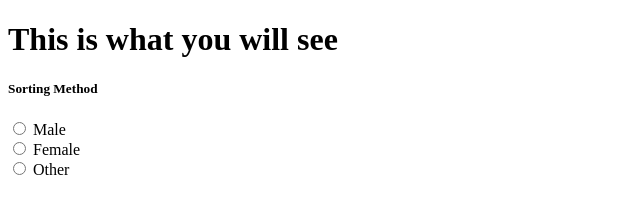
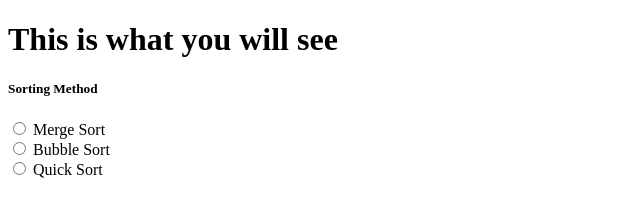
Before and after one commit to mbalbera/sorting-visualizer, a plain HTML site: page show.html in a window 1280 px wide. Shown: the whole page, without its empty margins (0-640 px from the left). Drawn offline with Linux system fonts and the light colour scheme.

Commit message:
fix form

```diff
--- a/show.html
+++ b/show.html
@@ -18,12 +18,12 @@
         <div>
             <h5>Sorting Method</h5>
             <form>
-                <input type="radio" id="male" name="gender" value="male">
-                <label for="male">Male</label><br>
-                <input type="radio" id="female" name="gender" value="female">
-                <label for="female">Female</label><br>
-                <input type="radio" id="other" name="gender" value="other">
-                <label for="other">Other</label>
+                <input type="radio" id="mergeSort" name="sortingMethod" value="mergeSort">
+                <label for="mergeSort">Merge Sort</label><br>
+                <input type="radio" id="bubbleSort" name="sortingMethod" value="bubbleSort">
+                <label for="bubbleSort">Bubble Sort</label><br>
+                <input type="radio" id="quickSort" name="sortingMethod" value="quickSort">
+                <label for="quickSort">Quick Sort</label>
             </form>
         </div>
 
```
